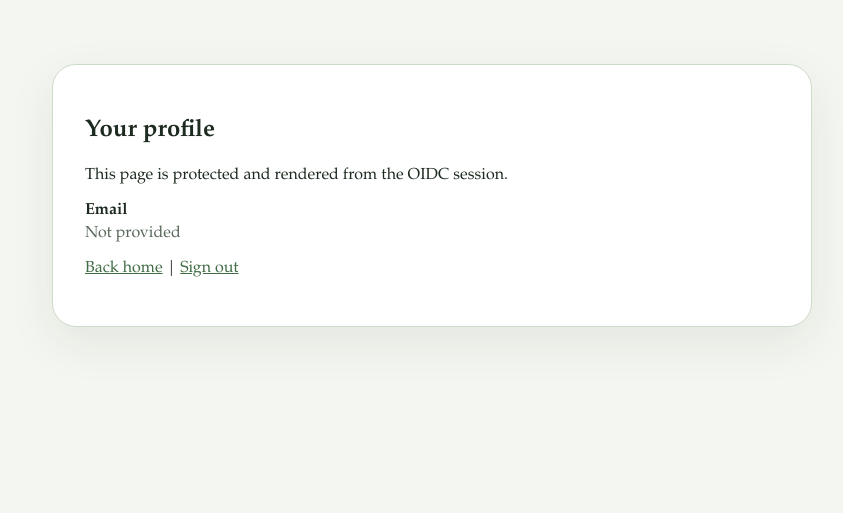
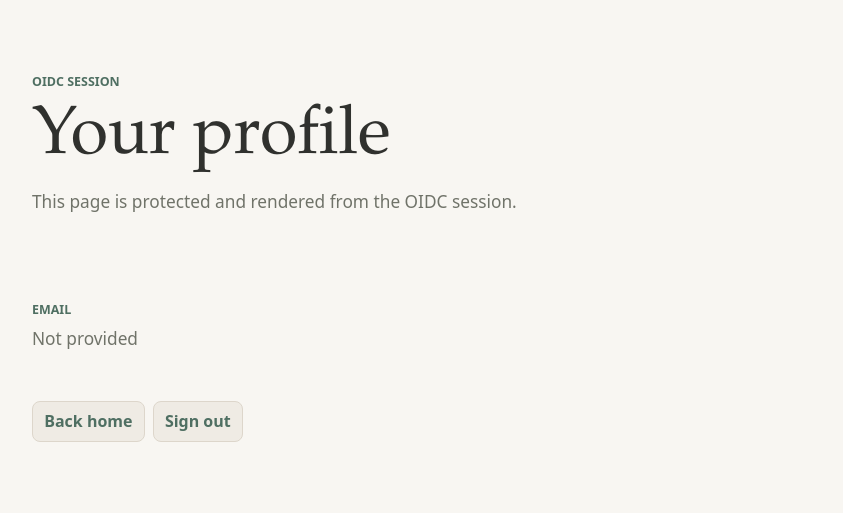
Before and after one commit to nresare/oidc-client-demo, a Python web app: template src/oidc_client_demo/templates/profile.html in a window 1280 px wide. Shown: the top 513 px of the page, without its empty margins (208-1051 px from the left). Run offline with Jinja, Linux system fonts and the light colour scheme; the template is opened without the code that fills it, so the values that code supplies are empty.

Commit message:
Adopt reposnake page styling
Refresh the home and profile templates with the reposnake palette, typography, spacing, and link-button treatment. Keep the existing OIDC demo behavior unchanged.

```diff
--- a/src/oidc_client_demo/templates/profile.html
+++ b/src/oidc_client_demo/templates/profile.html
@@ -5,61 +5,151 @@
     <meta name="viewport" content="width=device-width, initial-scale=1">
     <title>Your Profile</title>
     <style>
+      *,
+      *::before,
+      *::after {
+        box-sizing: border-box;
+      }
+
       :root {
-        --bg: #f4f7f1;
-        --panel: #ffffff;
-        --text: #1d2a1f;
-        --muted: #59685b;
-        --accent: #3f6c45;
-        --border: #cfdbc9;
+        color-scheme: light;
+        --background: #f8f6f2;
+        --surface-soft: #efebe4;
+        --text: #30312e;
+        --muted: #707369;
+        --border: #ddd6cb;
+        --accent: #6d8c7d;
+        --accent-strong: #4f6f62;
       }
 
       body {
         margin: 0;
-        font-family: "Palatino Linotype", "Book Antiqua", Palatino, serif;
-        background: var(--bg);
+        background: var(--background);
         color: var(--text);
+        font-family: ui-sans-serif, system-ui, -apple-system, BlinkMacSystemFont, "Segoe UI", sans-serif;
+        line-height: 1.6;
+        -webkit-font-smoothing: antialiased;
+        -moz-osx-font-smoothing: grayscale;
       }
 
       main {
-        max-width: 760px;
-        margin: 4rem auto;
-        padding: 0 1.5rem;
+        width: min(100% - 2rem, 50rem);
+        margin: 0 auto;
+        padding: 4.5rem 0;
       }
 
-      .panel {
-        background: var(--panel);
-        border: 1px solid var(--border);
-        border-radius: 24px;
-        padding: 2rem;
-        box-shadow: 0 16px 48px rgba(28, 42, 31, 0.08);
+      .hero {
+        padding-bottom: 2.25rem;
+      }
+
+      .eyebrow {
+        margin: 0 0 0.75rem;
+        color: var(--accent-strong);
+        font-size: 0.78rem;
+        font-weight: 700;
+        letter-spacing: 0;
+        text-transform: uppercase;
+      }
+
+      h1,
+      p {
+        margin-top: 0;
+      }
+
+      h1 {
+        margin-bottom: 1rem;
+        font-family: "Iowan Old Style", "Palatino Linotype", "Book Antiqua", Georgia, serif;
+        font-size: clamp(2.5rem, 8vw, 4.25rem);
+        font-weight: 500;
+        line-height: 1;
+      }
+
+      .lede {
+        max-width: 42rem;
+        margin-bottom: 0;
+        color: var(--muted);
+        font-size: 1.08rem;
+      }
+
+      .profile-details {
+        padding: 2rem 0;
       }
 
       dt {
-        font-weight: bold;
-        margin-top: 1rem;
+        margin: 0 0 0.35rem;
+        color: var(--accent-strong);
+        font-size: 0.78rem;
+        font-weight: 700;
+        letter-spacing: 0;
+        text-transform: uppercase;
       }
 
       dd {
-        margin: 0.25rem 0 0;
+        margin: 0;
         color: var(--muted);
+        font-size: 1.08rem;
       }
 
       a {
-        color: var(--accent);
+        color: var(--accent-strong);
+        font-weight: 650;
+      }
+
+      .actions {
+        display: flex;
+        flex-wrap: wrap;
+        gap: 0.5rem;
+        margin: 0;
+      }
+
+      .button {
+        display: inline-flex;
+        align-items: center;
+        min-height: 2.25rem;
+        padding: 0.42rem 0.7rem;
+        border: 1px solid var(--border);
+        border-radius: 8px;
+        background: var(--surface-soft);
+        color: var(--accent-strong);
+        font-weight: 650;
+        text-decoration: none;
+      }
+
+      .button:hover {
+        border-color: var(--accent);
+      }
+
+      @media (prefers-color-scheme: dark) {
+        :root {
+          color-scheme: dark;
+          --background: #1f211e;
+          --surface-soft: #2a2d28;
+          --text: #eee9df;
+          --muted: #c8bfb1;
+          --border: #45483f;
+          --accent: #9bb8a8;
+          --accent-strong: #bfd8c9;
+        }
       }
     </style>
   </head>
   <body>
     <main>
-      <section class="panel">
+      <section class="hero">
+        <p class="eyebrow">OIDC session</p>
         <h1>Your profile</h1>
-        <p>This page is protected and rendered from the OIDC session.</p>
+        <p class="lede">This page is protected and rendered from the OIDC session.</p>
+      </section>
+      <section class="profile-details" aria-labelledby="profile-details-title">
+        <h2 id="profile-details-title" hidden>Profile details</h2>
         <dl>
           <dt>Email</dt>
           <dd>{{ user.email or "Not provided" }}</dd>
         </dl>
-        <p><a href="{{ url_for('home') }}">Back home</a> | <a href="{{ url_for('logout') }}">Sign out</a></p>
+      </section>
+      <section class="actions" aria-label="Profile actions">
+        <a class="button" href="{{ url_for('home') }}">Back home</a>
+        <a class="button" href="{{ url_for('logout') }}">Sign out</a>
       </section>
     </main>
   </body>
```
Also changed, not shown: src/oidc_client_demo/templates/home.html (+97 -35 lines).
